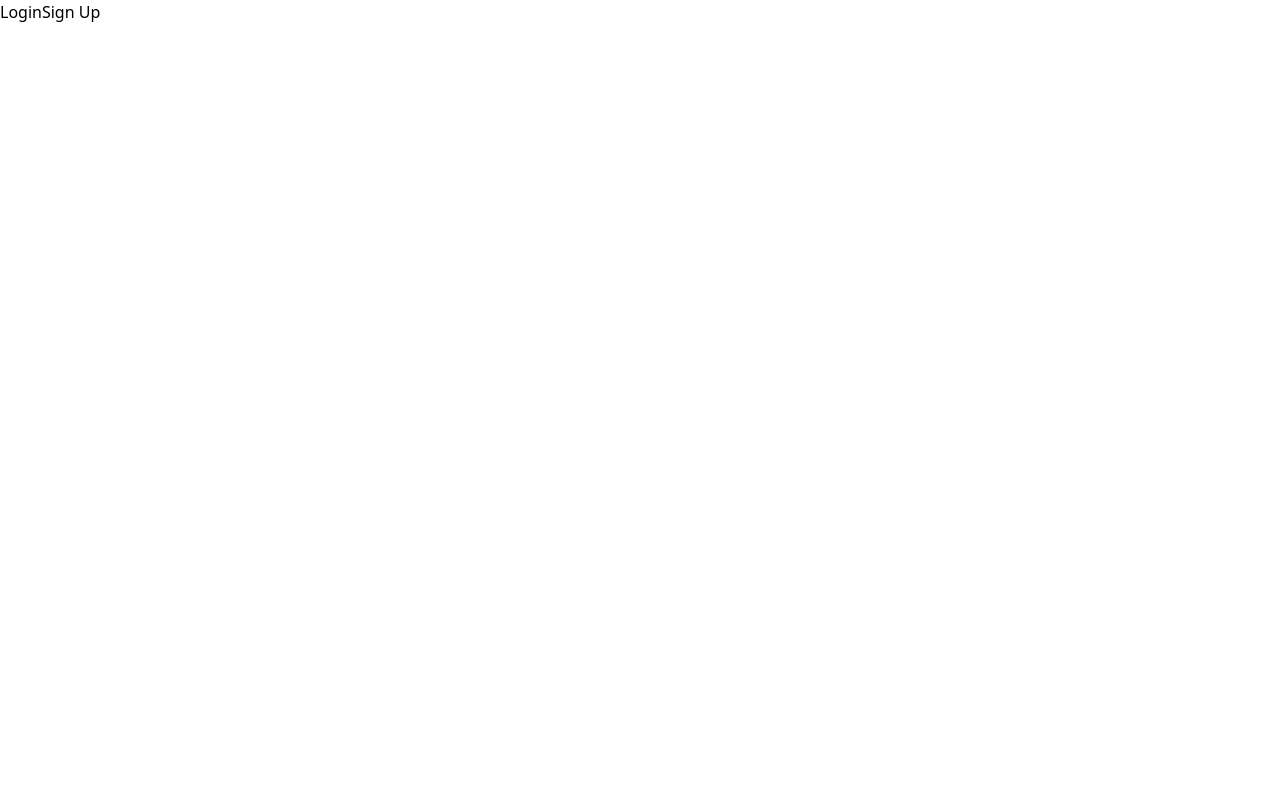
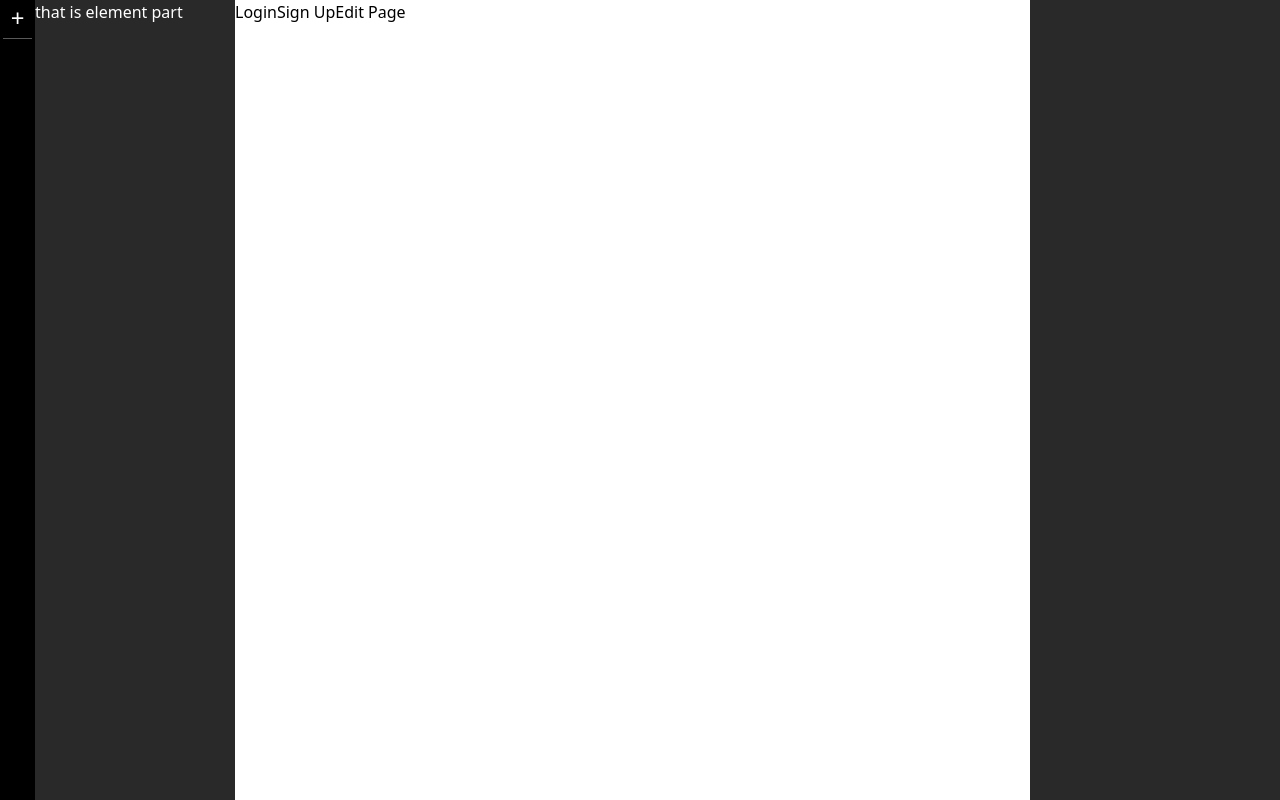
Before and after one commit to Smit-Patel-2133/mak-Z, a React (Vite) app in the folder Front End/mak Z/: page /editPage in a window 1280 px wide. Before the commit this address had no page. Built offline with nearby package versions, Linux system fonts and the light colour scheme.

Commit message:
Start Edit page

```diff
--- a/Front End/mak Z/src/App.jsx
+++ b/Front End/mak Z/src/App.jsx
@@ -2,6 +2,7 @@ import React from 'react';
 import {BrowserRouter as Router, Routes, Route} from 'react-router-dom';
 import Login from "./components/login/Login.jsx";
 import SignUp from "./components/SingUp/SignUp.jsx";
+import EditPage from "./components/EditPage/editPage.jsx";
 
 function App() {
     return (
@@ -10,8 +11,8 @@ function App() {
                 <Routes>
                     <Route path="/login" element={<Login/>}/>
                     <Route path="/signup" element={<SignUp/>}/>
+                    <Route path="/editPage" element={<EditPage/>}/>
                 </Routes>
-
                 <button
                     className="flex justify-center items-center mt-35 ml-36 px-6 py-2.5 font-medium text-white bg-blue-500 rounded-md focus:outline-none hover:bg-blue-600 focus:ring-2 focus:ring-offset-2 focus:ring-blue-500"
                     tabIndex="0"
@@ -22,6 +23,11 @@ function App() {
                     tabIndex="0"
                     onClick={() => window.location.href = '/signup'}>Sign Up
                 </button>
+                <button
+                    className="flex justify-center items-center mt-35 ml-36 px-6 py-2.5 font-medium text-white bg-blue-500 rounded-md focus:outline-none hover:bg-blue-600 focus:ring-2 focus:ring-offset-2 focus:ring-blue-500"
+                    tabIndex="0"
+                    onClick={() => window.location.href = '/editPage'}>Edit Page
+                </button>
             </Router>
         </div>
     );
--- /dev/null
+++ b/Front End/mak Z/src/components/EditPage/editPage.css
@@ -0,0 +1,54 @@
+.toolBar{
+    background-color: black;
+    color: white;
+    width: 35px;
+    display: flex;
+    flex-direction: column;
+    min-height: 100vh;
+    float: left;
+}
+.toolBar li{
+    font-size: x-large;
+    text-align: center;
+    position: relative;
+}
+.toolBar li::after{
+    position: absolute;
+    content: '';
+    width: 29px;
+    background-color: rgb(90, 89, 89);
+    height: 1.5px;
+    bottom: -3px;
+    left: 3px;
+}
+.elements{
+    background-color: rgb(41, 41, 41);
+    color: white;
+    float: left;
+    overflow: hidden;
+    width: 200px;
+    display: flex;
+    flex-direction: column;
+    min-height: 100vh;
+    transition: 1.5s ease-in-out;
+}
+.add:hover{
+    cursor: pointer;
+}
+.add:hover .elements{
+    width: 0px !important;
+}
+.style{
+    width: 250px;
+    float: right;
+    background-color: rgb(41, 41, 41);
+    display: flex;
+    flex-direction: column;
+    min-height: 100vh;
+}
+.main{
+    position: relative;
+}
+.edit{
+    border: 1px;
+}
--- /dev/null
+++ b/Front End/mak Z/src/components/EditPage/editPage.jsx
@@ -0,0 +1,24 @@
+import React, {useState} from "react";
+import './editPage.css'
+
+const editPage = (props) => {
+    return(
+        <>
+        <div className="main">
+            <div className="tags">
+                <div className="toolBar">
+                    <ul>
+                        <li className="add">+</li>
+                    </ul>
+                </div>
+                <div className="edit"></div>
+                <div className="elements">
+                    <p>that is element part</p>
+                </div>
+            </div>
+            <div className="style"></div>
+        </div>
+        </>
+    )
+}
+export default editPage;
```
Also changed, not shown: Front End/mak Z/src/components/css/login.css (deleted, +0 -11 lines).
